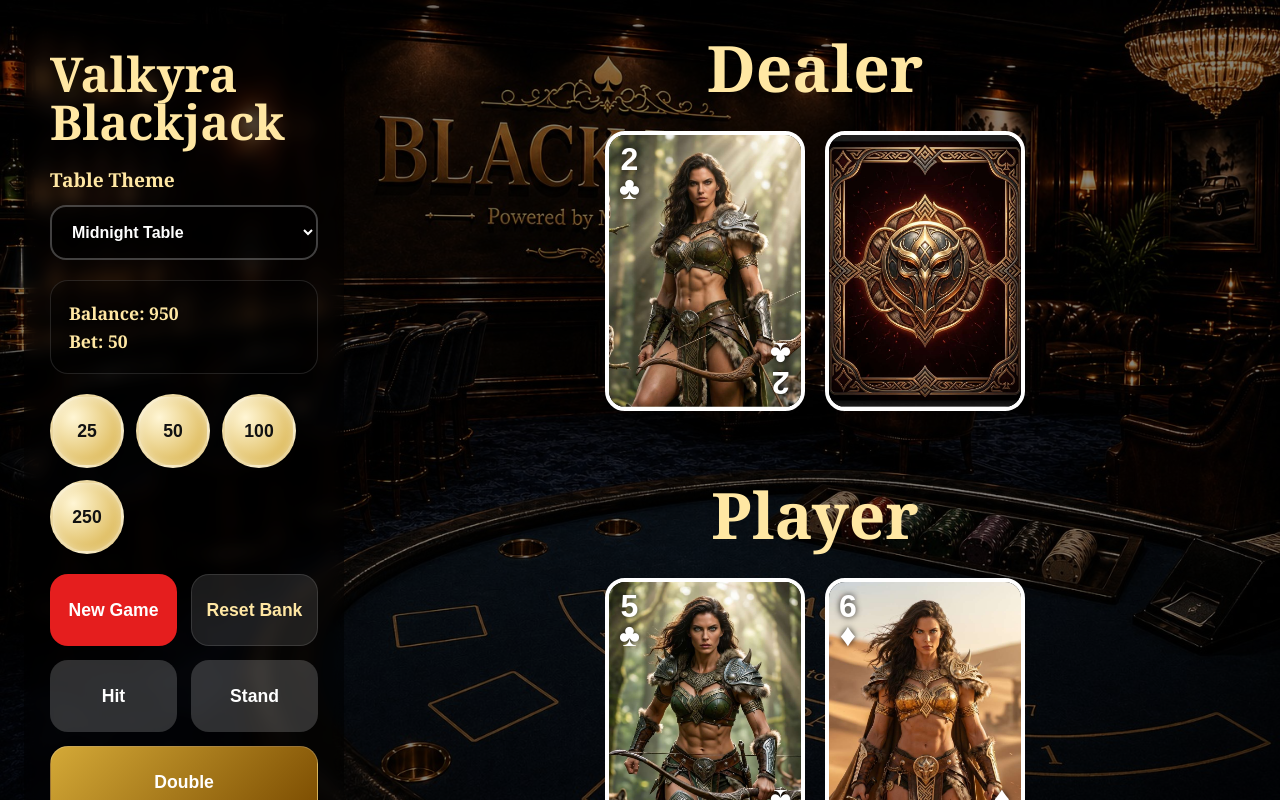
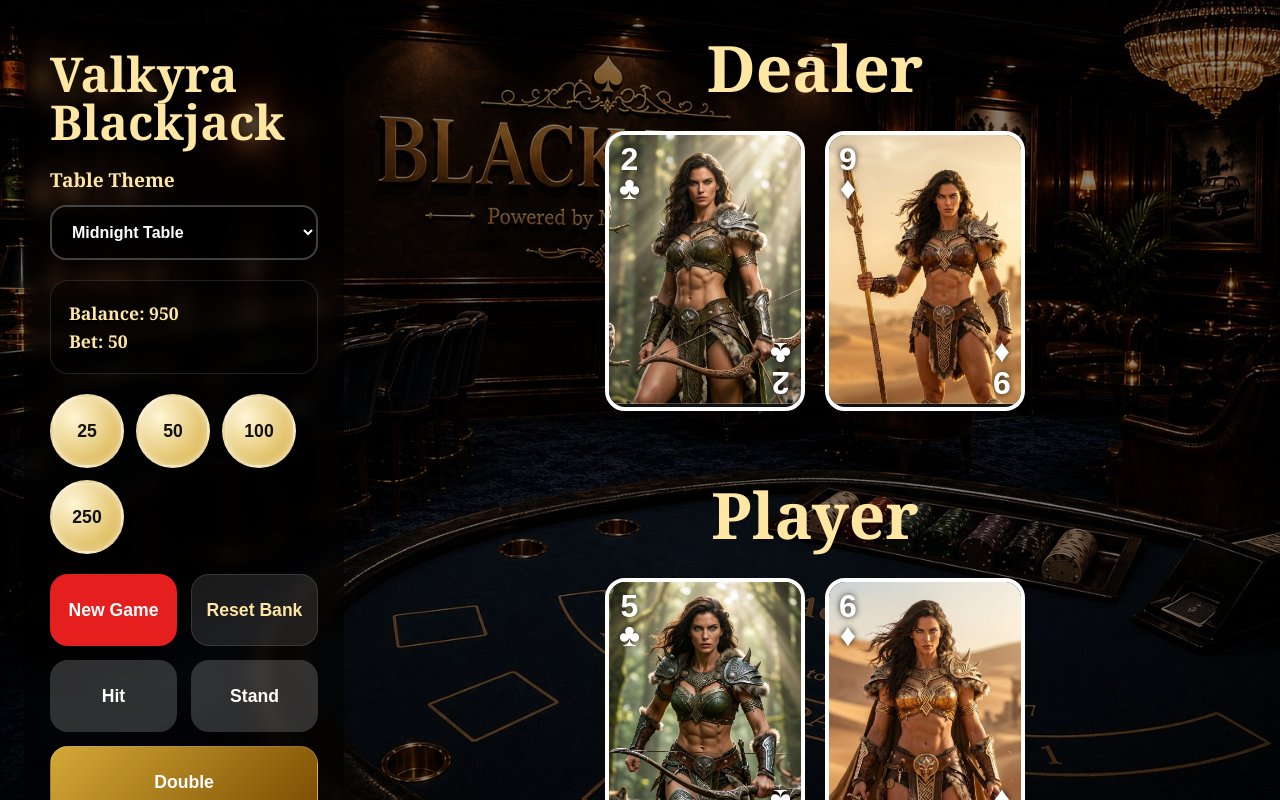
Before and after one commit to PlayYourPhotos/playyourphotos-blackjack, a React (Create React App) app: page /demo in a window 1280 px wide. Both pictures are taken after a click on the button "New Game". Shown: the top 800 px of the page. Built offline with nearby package versions, Linux system fonts and the light colour scheme.

Commit message:
Update Card.jsx

```diff
--- a/src/components/Card.jsx
+++ b/src/components/Card.jsx
@@ -14,21 +14,19 @@ export default function Card({
   faceDown = false,
   onClick,
 }) {
-  const displayImage = faceDown ? "/cards/valkyra-hearts/back.jpg" : image;
-
   return (
     <div
       className={`card ${faceDown ? "face-down" : "face-up"}`}
       onClick={!faceDown ? onClick : undefined}
     >
-      <img
-        src={displayImage}
-        className="card-img"
-        alt={faceDown ? "Card back" : `${rank} of ${suit}`}
-      />
+      <div className="card-inner">
+        <div className="card-front">
+          <img
+            src={image}
+            className="card-img"
+            alt={`${rank} of ${suit}`}
+          />
 
-      {!faceDown && (
-        <>
           <div className="corner top-left">
             <div className="corner-rank">{rank}</div>
             <div className="corner-suit">{suitSymbols[suit]}</div>
@@ -38,8 +36,16 @@ export default function Card({
             <div className="corner-rank">{rank}</div>
             <div className="corner-suit">{suitSymbols[suit]}</div>
           </div>
-        </>
-      )}
+        </div>
+
+        <div className="card-back">
+          <img
+            src="/cards/valkyra-hearts/back.jpg"
+            className="card-img"
+            alt="Card back"
+          />
+        </div>
+      </div>
     </div>
   );
 }
```
